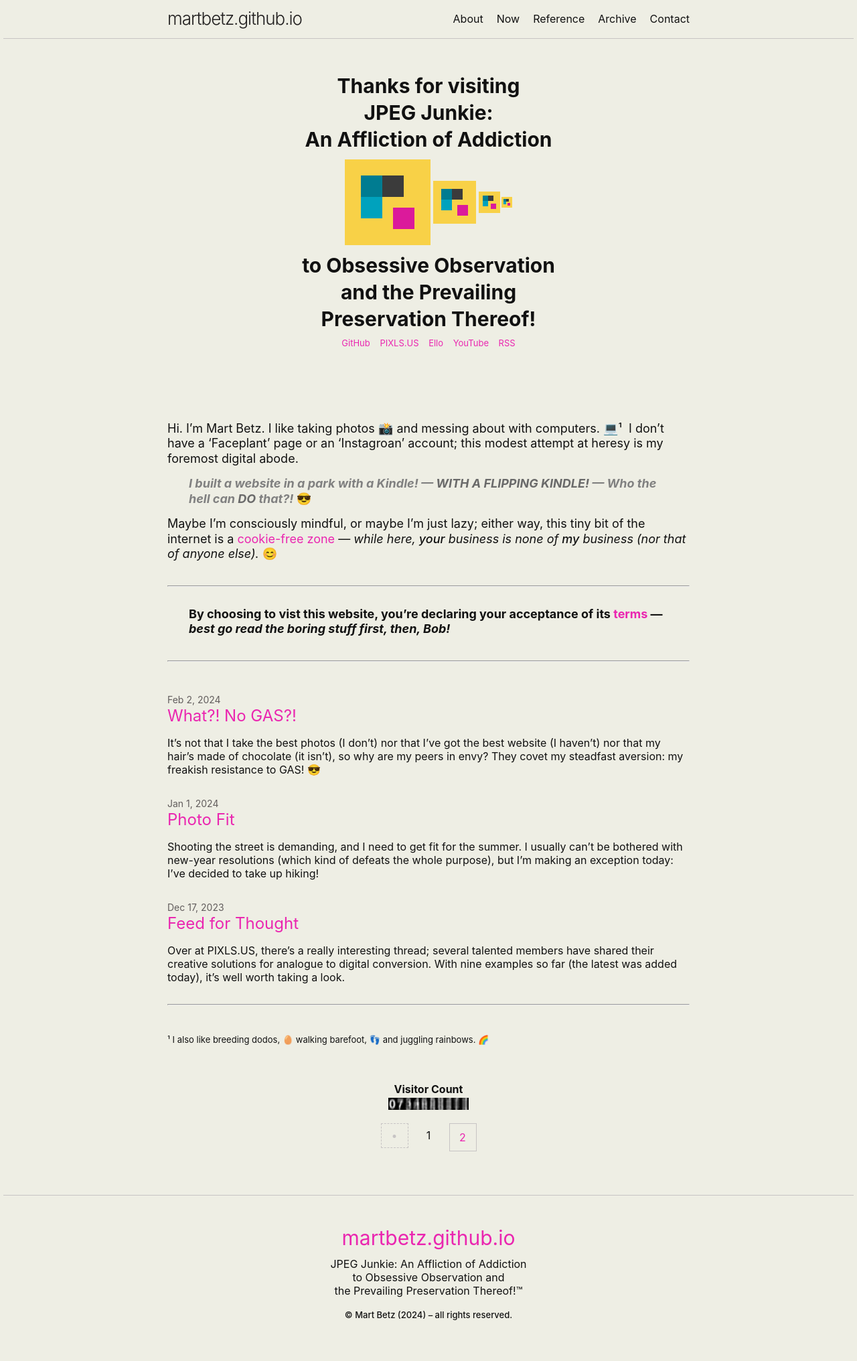
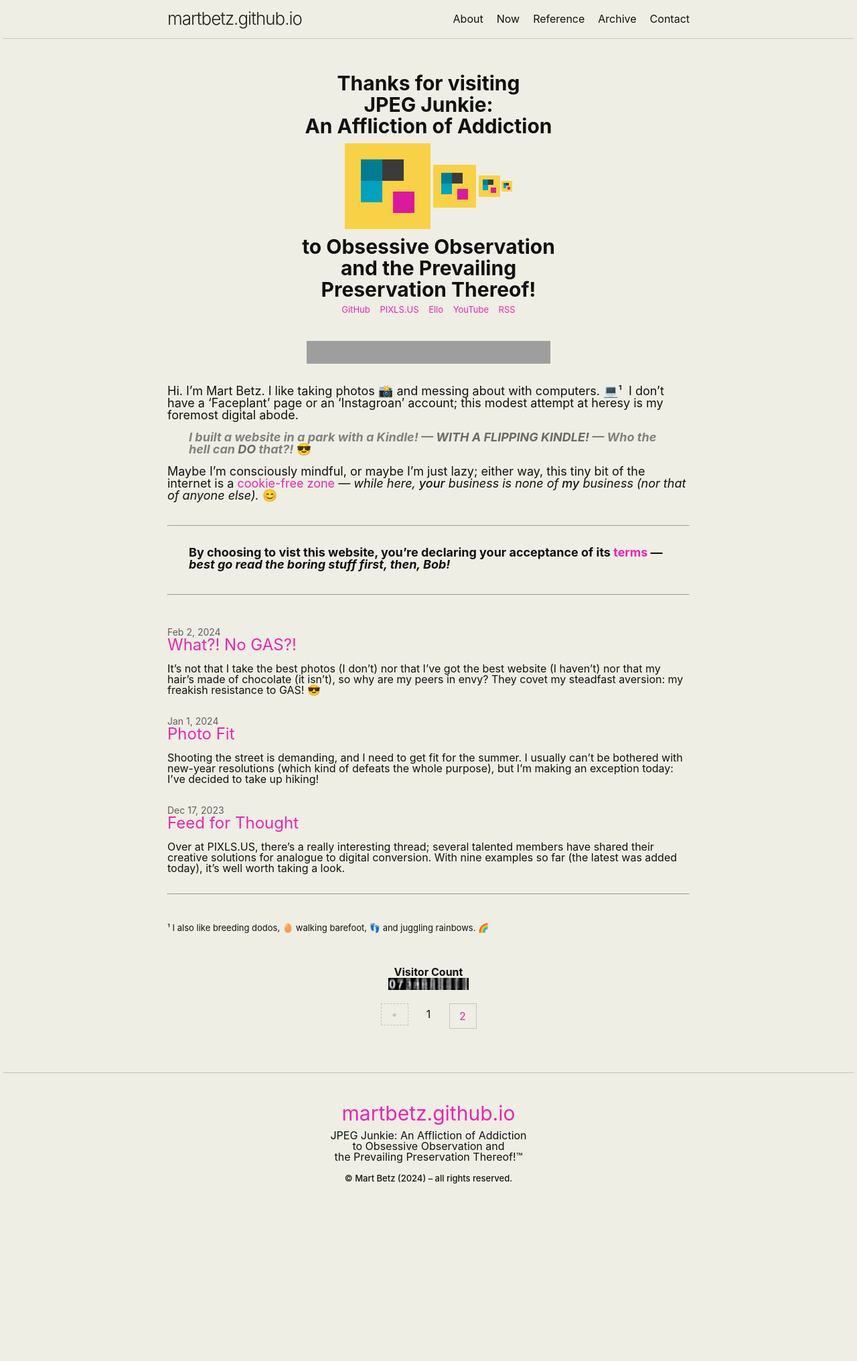
Before and after one commit to martbetz/martbetz.github.io, a Jekyll site: the page built from index.html, in a window 1280 px wide. Shown: the whole page at 67% size. Built offline with Jekyll 4.4.1, drawn with Linux system fonts in a browser that asks for light colours; the list of posts is cut into pages by our own code; after the commit the page ends 1822 px from its top, so only the background shows below that; grey boxes are pictures that could not be loaded.

Commit message:
Update _layout.scss

```diff
--- a/_sass/minima/_layout.scss
+++ b/_sass/minima/_layout.scss
@@ -3,7 +3,7 @@
  */
 
 body{
-    padding-left: 5px; padding-right: 5px;
+    padding-left: 5px; padding-right: 5px; line-height: 1.0;
 }
 
 .site-header {
```
